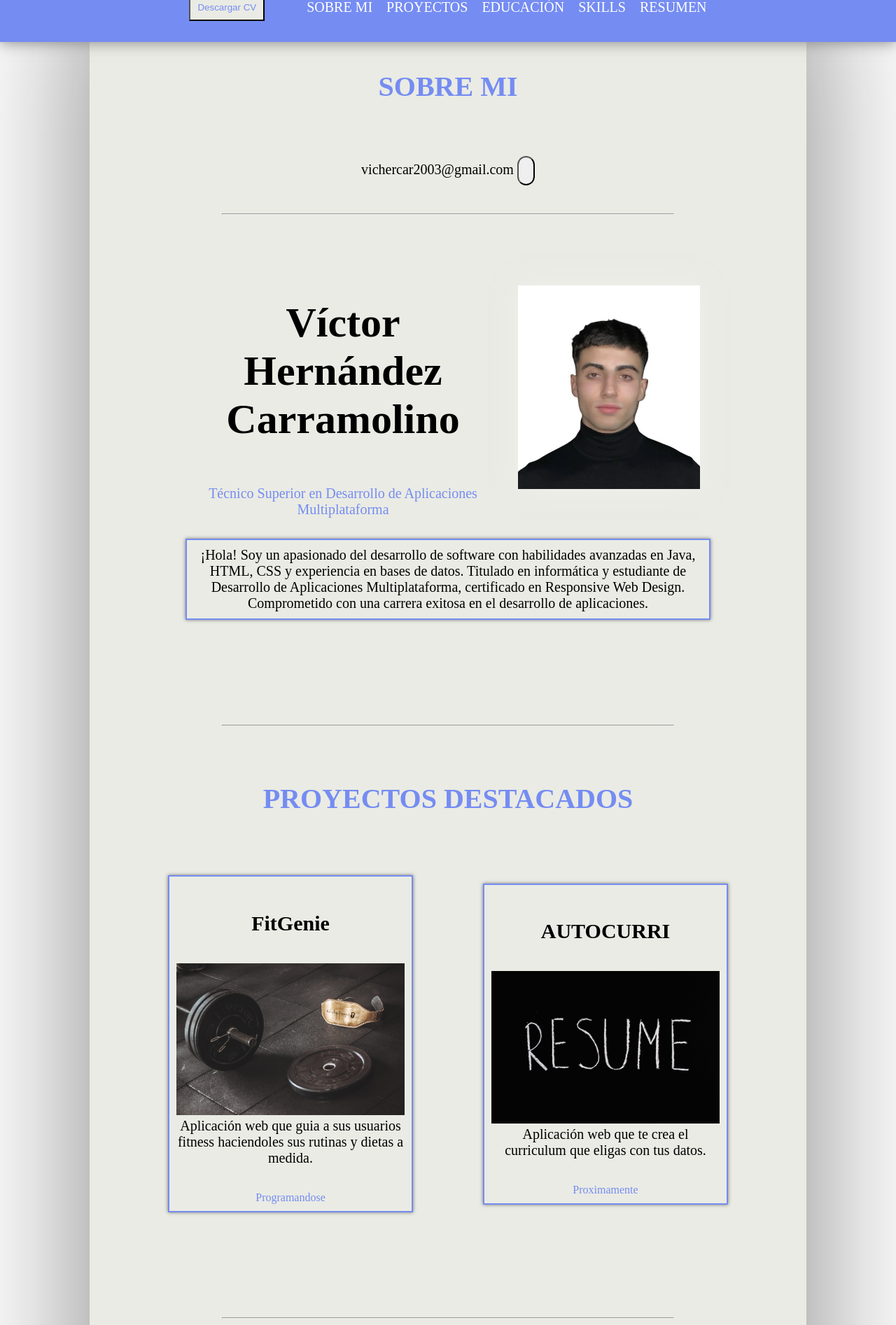
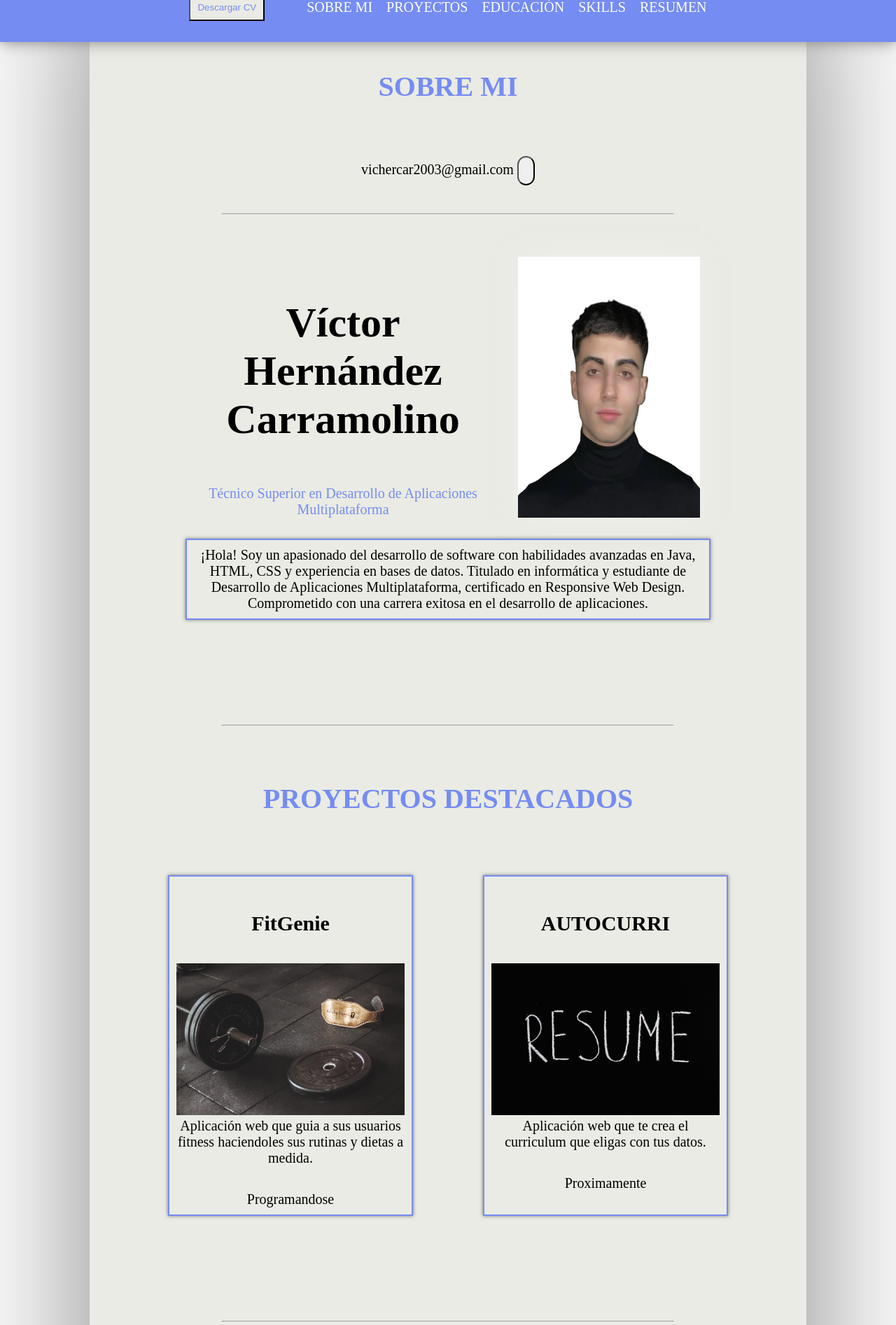
Before and after one commit to vhmolino/Porfolio, a PHP site: page / in a window 1280 px wide. Shown: the part 40-1934 px from the top of the page at 70% size. Run offline with PHP 8.4, Linux system fonts and the light colour scheme.

Commit message:
retoque proyectos

```diff
--- a/css/css2.css
+++ b/css/css2.css
@@ -6,7 +6,7 @@
 
 .flex-box {
   display: flex;
-  align-items: center;
+  align-items: stretch;
   flex-wrap: wrap;
 }
 main {
--- a/index.html
+++ b/index.html
@@ -97,7 +97,7 @@
                             </div>
                             <p>Aplicación web que guia a sus usuarios fitness haciendoles sus rutinas y dietas a medida.</p>
                             <br></br>
-                            <a href="#">Programandose</a>
+                            <p>Programandose</p>
                         </div>
                         <div class="project">
                             <h4>AUTOCURRI</h4>
@@ -106,7 +106,7 @@
                             </div>
                             <p>Aplicación web que te crea el curriculum que eligas con tus datos.</p>
                             <br></br>
-                            <a href="#">Proximamente</a>
+                            <p>Proximamente</p>
                         </div>
                     </div>
                     <!-- Puedes agregar más proyectos según sea necesario -->
```
